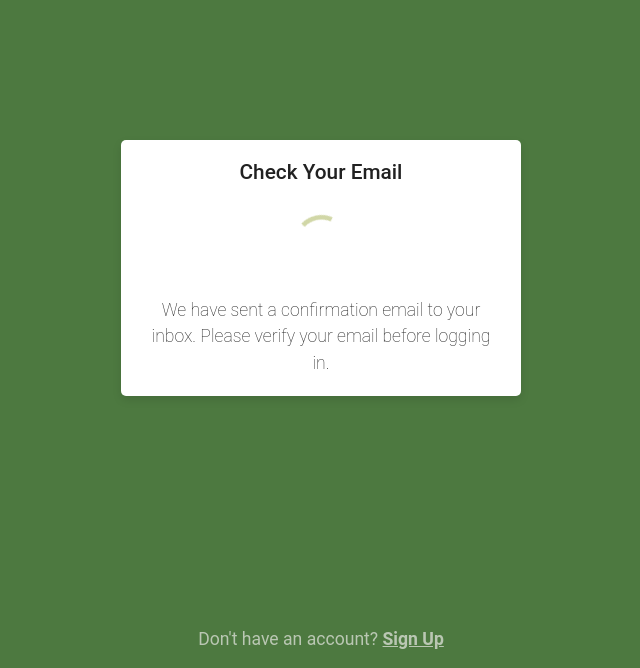
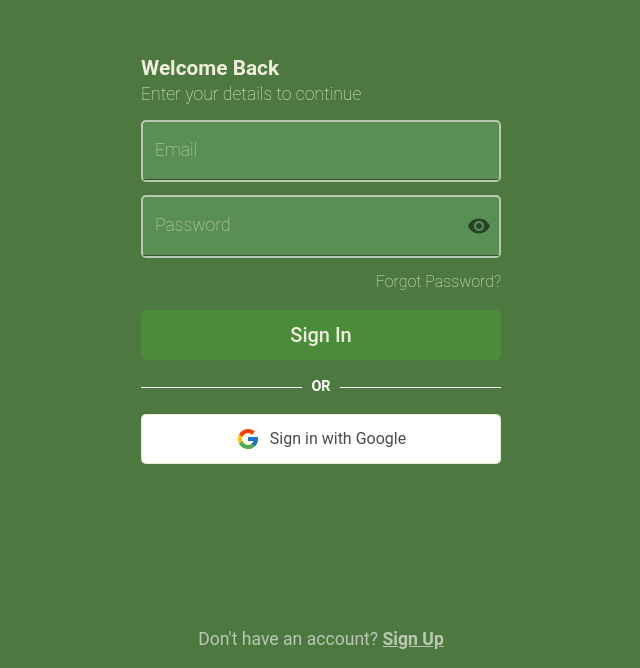
Before and after one commit to charlesphu/SpeedFill, a Next.js app: page /auth in a window 1280 px wide. Shown: the part 132-800 px from the top of the page, without its empty margins (319-959 px from the left). Built offline with nearby package versions, Linux system fonts and the light colour scheme; no server answers; what @mui/material-nextjs would draw is missing.

Commit message:
waiting for confirmation is now false on default

```diff
--- a/src/app/auth/AuthForm.js
+++ b/src/app/auth/AuthForm.js
@@ -32,7 +32,7 @@ const AuthForm = () => {
 
   const [fade, setFade] = useState(true);
   const [error, setError] = useState("");
-  const [waitingForConfirmation, setWaitingForConfirmation] = useState(true);
+  const [waitingForConfirmation, setWaitingForConfirmation] = useState(false);
   // Function to handle form submission
   const onAuthFormSubmit = async (e) => {
     e.preventDefault();
```
